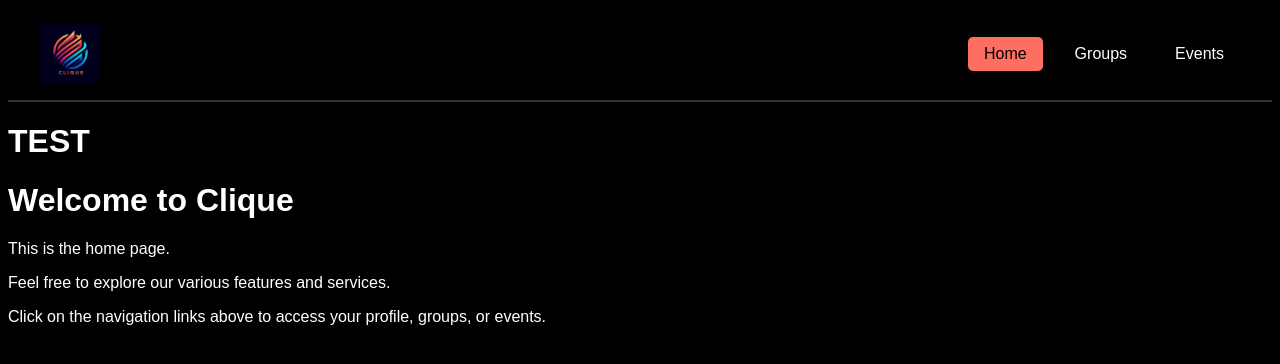
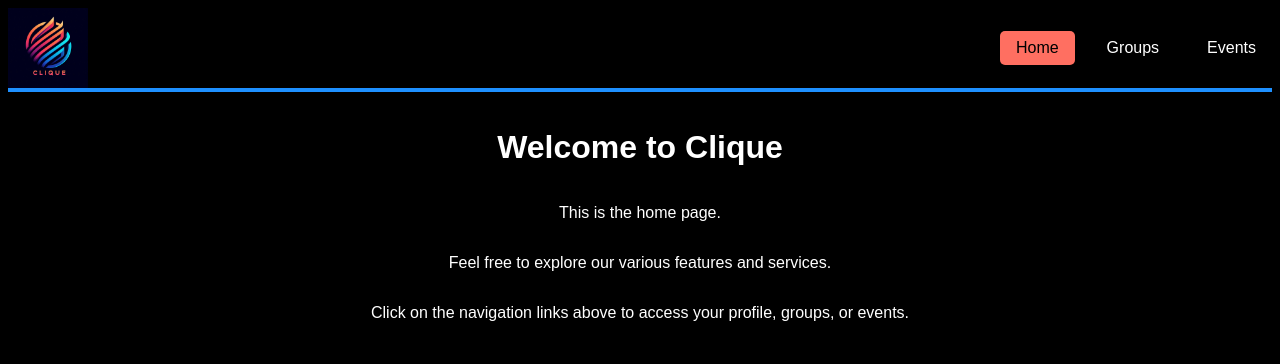
Before and after one commit to Asinkingship/Final-Project, a Django app: page / in a window 1280 px wide. Shown: the top 364 px of the page. Run offline with Django 5.2, Linux system fonts and the light colour scheme.

Commit message:
added small cs to base/components css

```diff
--- a/static/css/components.css
+++ b/static/css/components.css
@@ -2,19 +2,20 @@ nav {
     display: flex;
     justify-content: space-between;
     align-items: center;
-    padding: 1rem 2rem;
-    background-color: #000000; /* Black background */
-    border-bottom: 2px solid #333333;
-    height: 60px; /* Set a fixed height for the navbar */
+    background-color: #000000;
+    border-bottom: 4px solid #1E90FF;
+    height: 80px;
 }
 
 .navbar-brand {
-    height: 100%; /* Make sure the brand container takes the full height */
+    height: 100%;
 }
 
 .navbar-logo {
-    height: 100%; /* Make the image fill the navbar height */
-    object-fit: contain; /* Ensure the image scales properly */
+    height: 100%;
+    width: auto; /* Ensures the aspect ratio is maintained */
+    max-height: 80px; /* Matches the navbar height */
+    object-fit: cover; /* Ensures the image fills the container */
 }
 
 .navbar-nav {
@@ -23,7 +24,7 @@ nav {
 }
 
 .nav-link {
-    color: #FFFFFF; /* White color for contrast */
+    color: #FFFFFF;
     text-decoration: none;
     padding: 0.5rem 1rem;
     border-radius: 5px;
@@ -31,11 +32,21 @@ nav {
 }
 
 .nav-link:hover {
-    background-color: #FF6F61; /* Orange color from the logo */
-    color: #000000; /* Black color for contrast */
+    background-color: #FF6F61;
+    color: #000000;
 }
 
 .nav-link.active {
-    background-color: #FF6F61; /* Orange color from the logo */
-    color: #000000; /* Black color for contrast */
+    background-color: #FF6F61;
+    color: #000000;
 }
+
+.welcome-box {
+    display: flex;
+    flex-direction: column;
+    justify-content: center;
+    align-items: center;
+    color: #FFFFFF; /* White text */
+    text-align: center;
+    padding: 1rem;
+}
--- a/templates/pages/home.html
+++ b/templates/pages/home.html
@@ -4,8 +4,7 @@
 
 {% block content %}
 
-<div>
-    <h1>TEST</h1>
+<div class="welcome-box">
     <h1>Welcome to Clique</h1>
     <p>This is the home page.</p>
     <p>Feel free to explore our various features and services.</p>
```
